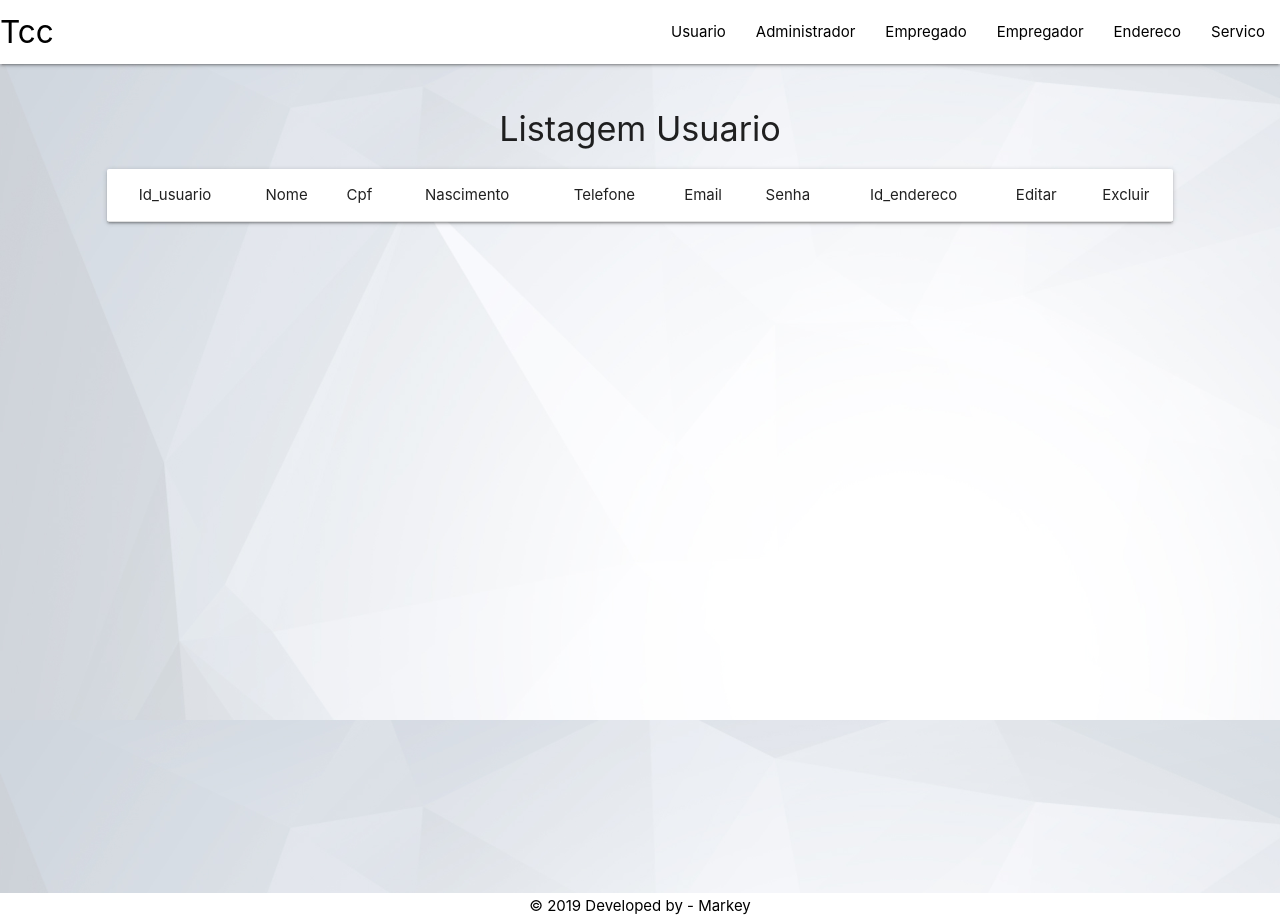
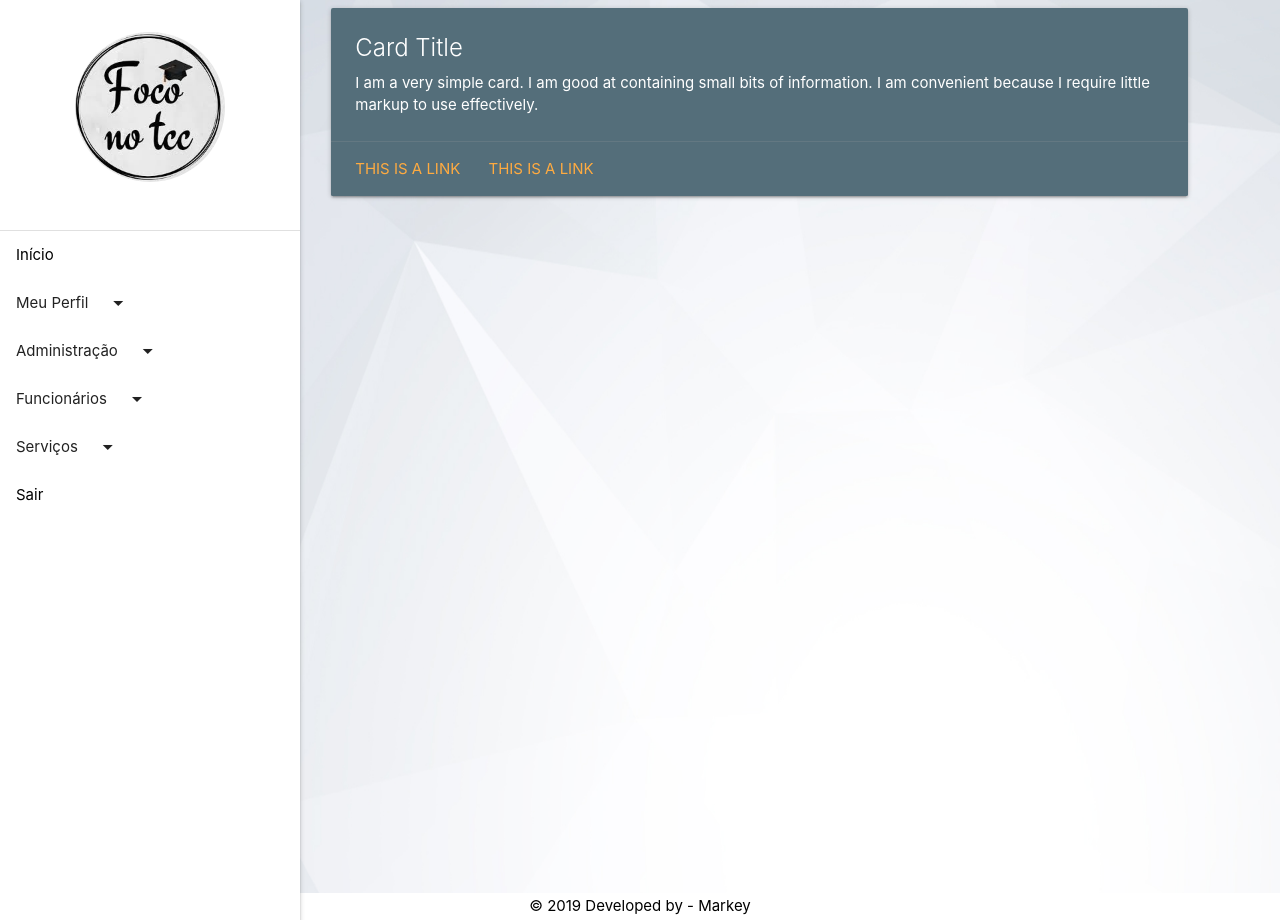
Before and after one commit to danesi/Tcc, a PHP site: page /Tela/listagemUsuario.php in a window 1280 px wide. Run offline with PHP 8.4, Linux system fonts and the light colour scheme; data that the repository does not hold is empty.

Commit message:
Testes de interface

```diff
--- a/Base/navBar.php
+++ b/Base/navBar.php
@@ -12,137 +12,95 @@ if (realpath("./index.php")) {
     }
 }
 ?>
-
-<nav class="nav-extended white">
-    <div class="nav-wrapper" style="width: 100vw; margin-left: auto; margin-right: auto;">
-        <a href="<?php echo $pontos; ?>./Tela/home.php" class="brand-logo left black-text">Tcc</a>
-        <ul class="right hide-on-med-and-down">
-
-            <!--usuario-->
+<div class="col l12">
+    <ul class="sidenav sidenav-fixed">
+        <li><div class="user-view">
+                <a href="#user"><div class="fotoPerfil left-align" style="background-image: url('../Img/tcc.jfif');background-size: cover;
+                                     background-position: center;
+                                     background-repeat: no-repeat;
+                                     max-height: 20vh; max-width: 20vh;"></div></a>
+                <a href="#name"><span class="white-text name">aa</span></a>
+            </div></li>
+            <div class="divider"></div>
+        <ul class="collapsible">
+            <a href="/index.php" class="black-text">
+                <li>
+                    <div class="headerMeu" style="margin-left: 16px">
+                        Início
+                    </div>
+                </li>
+            </a>
             <li>
-                <a class='dropdown-trigger center black-text' style="background-color: transparent" data-hover="true" href='#' data-target='usuario'>Usuario</a>
-                <ul id='usuario' class='dropdown-content'>
-                    <!--usuariologin-->
-                    <li><a href="<?php echo $pontos; ?>./Tela/login.php">login</a></li>
-                    <!--usuariologin-->
-                    <!--usuarioregistro-->
-                    <li><a href="<?php echo $pontos; ?>./Tela/registroUsuario.php">registro</a></li>
-                    <!--usuarioregistro-->
-                    <!--usuariolistagem-->
-                    <li><a href="<?php echo $pontos; ?>./Tela/listagemUsuario.php">listagem</a></li>
-                    <!--usuariolistagem-->
-                    <!--usuarioitem-->
+                <div class="collapsible-header anime" x="0">Meu Perfil<i class="large material-icons right animi">arrow_drop_down</i></div>
+                <div class="collapsible-body">
+                    <ul>
+                        <li><a href="Tela/perfil.php" id="linkprestador" class="black-text modal-trigger">Ver Meu Perfil</a></li>
+                    </ul>
+                </div>
+            </li>
+            <li>
+                <div class="collapsible-header anime" x="0">Administração<i class="large material-icons right animi">arrow_drop_down</i></div>
+                <div class="collapsible-body">
+                    <ul>
+                        <li>
+                            <a href="Tela/listagemUsuario.php" class="black-text">Ver Usuários
+                            </a>
+                        </li>
+                        <li>
+                            <a href="Tela/cadastroUsuarioAdm.php" class="black-text">
+                                Cadastrar Usuário
+                            </a>
+                        </li>
+                    </ul>
+                </div>
+            </li>
+            <li>
+                <div class="collapsible-header anime" x="0">Funcionários<i class="large material-icons right animi">arrow_drop_down</i></div>
+                <div class="collapsible-body">
+                    <ul>
+                        <li><a href="Tela/registroPrestador.php" id="linkprestador" class="black-text modal-trigger">Cadastrar</a></li>
+                        <li><a href="Tela/listagemPrestador.php" class="black-text">Ver funcionários</a></li>
+                    </ul>
+                </div>
+            </li>
+            <li>
+                <div class="collapsible-header anime" x="0">Serviços<i class="large material-icons right animi">arrow_drop_down</i></div>
+                <div class="collapsible-body">
+                    <ul>
+                        <li><a href="Tela/registroServico.php" class="black-text modal-trigger">Cadastrar</a></li>
+                        <li><a href="Tela/listagemServico.php" class="black-text">Ver Serviços</a></li>
+                    </ul>
+                </div>
+            </li>
+            <a href="Controle/usuarioControle.php?function=logout&url=" class="black-text">
+                <li>
+                    <div class="headerMeu" style="margin-left: 16px">
+                        Sair
+                    </div>
+                </li>
+            </a>
+        </ul>
+    </ul>
+</div>
+<script>
+    $('.dropdown-trigger').dropdown({
+        coverTrigger: false,
+    });
+    $('.collapsible').collapsible();
+    $(document).ready(function () {
+        $('.sidenav').sidenav();
+    });
 
 
-
-                </ul>
-            </li>
-            <!--usuario-->
-
-            <!--administrador-->
-            <li>
-                <a class='dropdown-trigger center black-text' style="background-color: transparent" data-hover="true" href='#' data-target='administrador'>Administrador</a>
-                <ul id='administrador' class='dropdown-content'>
-                    <!--administradorregistro-->
-                    <li><a href="<?php echo $pontos; ?>./Tela/registroAdministrador.php">registro</a></li>
-                    <!--administradorregistro-->
-
-                    <!--administradorlistagem-->
-                    <li><a href="<?php echo $pontos; ?>./Tela/listagemAdministrador.php">listagem</a></li>
-                    <!--administradorlistagem-->
-                    <!--administradoritem-->
-
-
-
-                </ul>
-            </li>
-            <!--administrador-->
-
-            <!--empregado-->
-            <li>
-                <a class='dropdown-trigger center black-text' style="background-color: transparent" data-hover="true" href='#' data-target='empregado'>Empregado</a>
-                <ul id='empregado' class='dropdown-content'>
-                    <!--empregadoregistro-->
-                    <li><a href="<?php echo $pontos; ?>./Tela/registroEmpregado.php">registro</a></li>
-                    <!--empregadoregistro-->
-                    <!--empregadolistagem-->
-                    <li><a href="<?php echo $pontos; ?>./Tela/listagemEmpregado.php">listagem</a></li>
-                    <!--empregadolistagem-->
-                    <!--empregadoitem-->
-
-
-                </ul>
-            </li>
-            <!--empregado-->
-
-            <!--empregador-->
-            <li>
-                <a class='dropdown-trigger center black-text' style="background-color: transparent" data-hover="true" href='#' data-target='empregador'>Empregador</a>
-                <ul id='empregador' class='dropdown-content'>
-                    <!--empregadorregistro-->
-                    <li><a href="<?php echo $pontos; ?>./Tela/registroEmpregador.php">registro</a></li>
-                    <!--empregadorregistro-->
-                    <!--empregadorlistagem-->
-                    <li><a href="<?php echo $pontos; ?>./Tela/listagemEmpregador.php">listagem</a></li>
-                    <!--empregadorlistagem-->
-                    <!--empregadoritem-->
-
-
-                </ul>
-            </li>
-            <!--empregador-->
-
-            <!--endereco-->
-            <li>
-                <a class='dropdown-trigger center black-text' style="background-color: transparent" data-hover="true" href='#' data-target='endereco'>Endereco</a>
-                <ul id='endereco' class='dropdown-content'>
-                    <!--enderecoregistro-->
-                    <li><a href="<?php echo $pontos; ?>./Tela/registroEndereco.php">registro</a></li>
-                    <!--enderecoregistro-->
-                    <!--enderecolistagem-->
-                    <li><a href="<?php echo $pontos; ?>./Tela/listagemEndereco.php">listagem</a></li>
-                    <!--enderecolistagem-->
-                    <!--enderecoitem-->
-
-
-                </ul>
-            </li>
-            <!--endereco-->
-
-            <!--servico-->
-            <li>
-                <a class='dropdown-trigger center black-text' style="background-color: transparent" data-hover="true" href='#' data-target='servico'>Servico</a>
-                <ul id='servico' class='dropdown-content'>
-                    <!--servicoregistro-->
-                    <li><a href="<?php echo $pontos; ?>./Tela/registroServico.php">registro</a></li>
-                    <!--servicoregistro-->
-                    <!--servicolistagem-->
-                    <li><a href="<?php echo $pontos; ?>./Tela/listagemServico.php">listagem</a></li>
-                    <!--servicolistagem-->
-                    <!--servicoitem-->
-
-
-                </ul>
-            </li>
-            <!--servico-->
-            <!--proximo-->
-
-
-
-
-
-
-
-
-
-
-
-
-        </ul>
-    </div>
-</nav>
-<script>
-$('.dropdown-trigger').dropdown({
-        coverTrigger: false,
+    $(".anime").click(function () {
+        if ($(this).attr("x") == 0) {
+            $(".anime").attr("x", "0");
+            $(".animi").attr("style", "transform: rotate(0deg);");
+            $(this).children($(".animi")).attr("style", "transform: rotate(180deg);");
+            $(this).attr("x", "1");
+        } else {
+            $(this).children($(".animi")).attr("style", "transform: rotate(0deg);");
+            $(this).attr("x", "0");
+        }
     });
 </script>
--- a/Tela/listagemUsuario.php
+++ b/Tela/listagemUsuario.php
@@ -4,56 +4,30 @@
         <meta charset="UTF-8">
         <title>Listagem Usuario</title>
         <?php
-            include_once '../Base/header.php';
-            include_once '../Controle/usuarioPDO.php';
-            include_once '../Modelo/Usuario.php';
-            $usuarioPDO = new usuarioPDO();
+        include_once '../Base/header.php';
+        include_once '../Controle/usuarioPDO.php';
+        include_once '../Modelo/Usuario.php';
+        $usuarioPDO = new usuarioPDO();
         ?>
-        <body class="homeimg">
+    <body class="homeimg">
         <?php
         include_once '../Base/navBar.php';
         ?>
         <main>
-            <div class="row " style="margin-top: 5vh;">
-                <table class=" card col s10 offset-s1 center">
-                <h4 class='center'>Listagem Usuario</h4>
-                    <tr class="center">
-
-                        <td class='center'>Id_usuario</td>
-                        <td class='center'>Nome</td>
-                        <td class='center'>Cpf</td>
-                        <td class='center'>Nascimento</td>
-                        <td class='center'>Telefone</td>
-                        <td class='center'>Email</td>
-                        <td class='center'>Senha</td>
-                        <td class='center'>Id_endereco</td>
-                        <td class='center'>Editar</td>
-                        <td class='center'>Excluir</td>
-                    </tr>
-                    <?php
-                    $stmt = $usuarioPDO->selectUsuario();
-
-                    if ($stmt) {
-                        while ($linha = $stmt->fetch()) {
-                            $usuario = new usuario($linha);
-                            ?>
-                        <tr>
-                            <td class="center"><?php echo $usuario->getId_usuario()?></td>
-                            <td class="center"><?php echo $usuario->getNome()?></td>
-                            <td class="center"><?php echo $usuario->getCpf()?></td>
-                            <td class="center"><?php echo $usuario->getNascimento()?></td>
-                            <td class="center"><?php echo $usuario->getTelefone()?></td>
-                            <td class="center"><?php echo $usuario->getEmail()?></td>
-                            <td class="center"><?php echo $usuario->getSenha()?></td>
-                            <td class="center"><?php echo $usuario->getId_endereco()?></td>
-                            <td class = 'center'><a href="./editarUsuario.php?id=<?php echo $usuario->getid_usuario()?>">Editar</a></td>
-                            <td class="center"><a href="../Controle/usuarioControle.php?function=deletar&id=<?php echo $usuario->getid_usuario()?>">Excluir</a></td>
-                        </tr>
-                                <?php
-                        }
-                    }
-                    ?>
-                    </table>
+            <div class="row">
+                <div class="col l9 offset-l3 alinha" style="padding-right: 10vh">
+                    <div class="card blue-grey darken-1">
+                        <div class="card-content white-text">
+                            <span class="card-title">Card Title</span>
+                            <p>I am a very simple card. I am good at containing small bits of information.
+                                I am convenient because I require little markup to use effectively.</p>
+                        </div>
+                        <div class="card-action">
+                            <a href="#">This is a link</a>
+                            <a href="#">This is a link</a>
+                        </div>
+                    </div>
+                </div>
             </div>
         </main>
         <?php
--- a/Tela/registroUsuario.php
+++ b/Tela/registroUsuario.php
@@ -11,8 +11,9 @@
         include_once '../Base/navBar.php';
         ?>
         <main>
-            <div class="row" style="margin-top: 1vh;">
-                <form action="../Controle/usuarioControle.php?function=inserirUsuario" class="card col l8 offset-l2 m10 offset-m1 s10 offset-s1" method="post" id="form">
+            <div class="row" style="margin-top: 1vh; padding-right: 5vh">
+                <div class="card col l9 offset-l3 m10 offset-m1 s10 offset-s1">
+                    <form action="../Controle/usuarioControle.php?function=inserirUsuario"  method="post" id="form">
                         <div class="row center">
                             <h4 class="textoCorPadrao2">Cadastrar Usuario</h4>
                             <div class="divider"></div>
@@ -65,6 +66,7 @@
                             </div>
                         </div>
                     </form>
+                </div>
             </div>
         </main>
         <?php
--- a/css/custom.css
+++ b/css/custom.css
@@ -1,26 +1,30 @@
 footer{
-    position: fixed;
     bottom: 0;
     width: 100%;
     padding-top: 2px;
     padding-bottom: 3px;
+    z-index: 500;
 
-}/*
+}
+
 .fotoPerfil{
-
+    border-radius: 50%;
     height: 150px;
     width: 150px;
-    border-radius: 50%;
     margin-left: auto;
     margin-right: auto;
-    margin-top: 0px;
+    background-size: cover;
+    background-position: center;
+    background-repeat: no-repeat;
+    object-fit: cover;
+    object-position: center;
 }
 .linkfoto{
+    border-radius: 50%;
     background: linear-gradient(transparent, transparent, black);
     background-size: 50px;
     opacity: 0;
     height: 150px;
-    border-radius: 50%;
     padding-top: 65%;
     transition: ease-in 0.2s;
 }
@@ -29,11 +33,25 @@ footer{
     opacity: 1;
 }
 
-*/.homeimg{
-    background-image: url('../Img/bg1.jpg');
-    background-size: 100%;
-    background-attachment: fixed;
-}/*
+@media only screen and (max-width: 992px) {
+    .modal {
+        margin: 1vw;
+        margin-top: -15px;
+        width: 98vw;
+        max-width: 100%;
+    }
+}
+
+.modal{
+    max-height: 80%;
+}
+.homeimg{
+    /*    background-image: url('../Img/bg1.jpg');
+        background-size: 100%;
+        background-attachment: fixed;*/
+}
+
+/*
 
 .corpadrao{
         background: linear-gradient(to bottom, #0277bd , #039be5);
@@ -51,24 +69,63 @@ footer{
 
 */
 
-  body {
+.pulse-button {
+    box-shadow: 0 0 0 rgba(204,169,44, 0.4);
+    animation: pulse 1s infinite;
+}
+body {
     display: flex;
+    max-width: 100vw;
     min-height: 100vh;
     flex-direction: column;
+    background-image: url('../Img/bg1.jpg');
+    background-size: 100vw 100vh;
+    background-repeat: no-repeat;
     background-attachment: fixed;
-    background-size: cover;
-    background-image: url("../Img/bg.jpg");
-  }
+}
+@-webkit-keyframes pulse {
+    0% {
+        -webkit-box-shadow: 0 0 0 0 rgba(29, 52, 92, 1) ;
+    }
+    70% {
+        -webkit-box-shadow: 0 0 0 10px rgba(29, 52, 92, 0.8) ;
+    }
+    80%{
+        -webkit-box-shadow: 0 0 0 50px rgba(29, 52, 92, 0) ;
+
+    }
+    100% {
+        -webkit-box-shadow: 0 0 0 0 rgba(29, 52, 92, 0) ;
+    }
+}
+.modal{
+    overflow: auto;
+}
 
 main {
     flex: 1 0 auto;
 }
 
+::-webkit-scrollbar {
+    width: 5px;
+}
+::-webkit-scrollbar:horizontal {
+    height: 0px;
+}
 
+::-webkit-scrollbar-thumb {
+    background: #666;
+    border-radius: 20px;
+}
 
-::-webkit-scrollbar {
+::-webkit-scrollbar-track {
+    background: #ddd;
+    border-radius: 20px;
+}
+
+/*::-webkit-scrollbar {
     width: 0px;
-}
+}*/
 
 
 .corPadrao1{
@@ -78,13 +135,12 @@ main {
 
 .corPadrao2{
     /*Azul Escuro*/
-    background: #1D345C;
+    background: #1D345C !important;
 }
 
 .corPadrao3{
     /*Laranja*/
     background: #E25211;
-    font-weight: bold;
 }
 
 .textoCorPadrao2{
@@ -99,6 +155,66 @@ main {
     cursor: default;
 }
 
-.obrigatorio {
-    content: "<samp class='red-text'>*</samp>"
+.right-divider{
+    border-style: solid;
+    border-width: 1px;
+    border-image: linear-gradient(to top, rgba(0, 0, 0, 0), gray, rgba(0, 0, 0, 0)) 1 100%;
+    border-left: none;
 }
+
+.left-divider{
+    border-style: solid;
+    border-width: 1px;
+    border-image: linear-gradient(to top, rgba(0, 0, 0, 0), gray, rgba(0, 0, 0, 0)) 1 100%;
+    border-right: none;
+}
+
+.horizontal-divider{
+    background-image: linear-gradient(to right, transparent, black , transparent);
+    height: 1px;
+}
+
+
+.inline-icon{
+    vertical-align: bottom;
+}
+
+.animi{
+    transition: ease-in 0.15s;
+}
+
+.bot:hover .bota{
+    color: #E25211;
+}
+
+.bold{
+    font-weight: bold;
+}
+
+.detalheSuave {
+    background-color: #f5f5f5;
+    -webkit-box-shadow: 0 3px 3px 0 rgba(0, 0, 0, 0.14), 0 1px 7px 0 rgba(0, 0, 0, 0.12), 0 3px 1px -1px rgba(0, 0, 0, 0.2);
+    box-shadow: 0 3px 3px 0 rgba(0, 0, 0, 0.14), 0 1px 7px 0 rgba(0, 0, 0, 0.12), 0 3px 1px -1px rgba(0, 0, 0, 0.2);
+
+}
+
+/*deixar as imagens com o mesmo tamanho*/
+/*.imagemServico{
+    max-width: 100%;
+    width: 400px;
+    height: 300px;
+    object-fit: contain;
+}*/
+
+.fotoServico{
+    height: 100%; width: 150px;
+    background-position: center;
+    background-size: cover;
+    background-repeat: no-repeat;
+    object-fit: cover;
+    object-position: center;
+}
+
+.ajustar {
+    padding-left: 10vh;
+}
```
Also changed, not shown: Img/tcc.jfif (added). Lines whose indentation alone changed are shown as unchanged.
